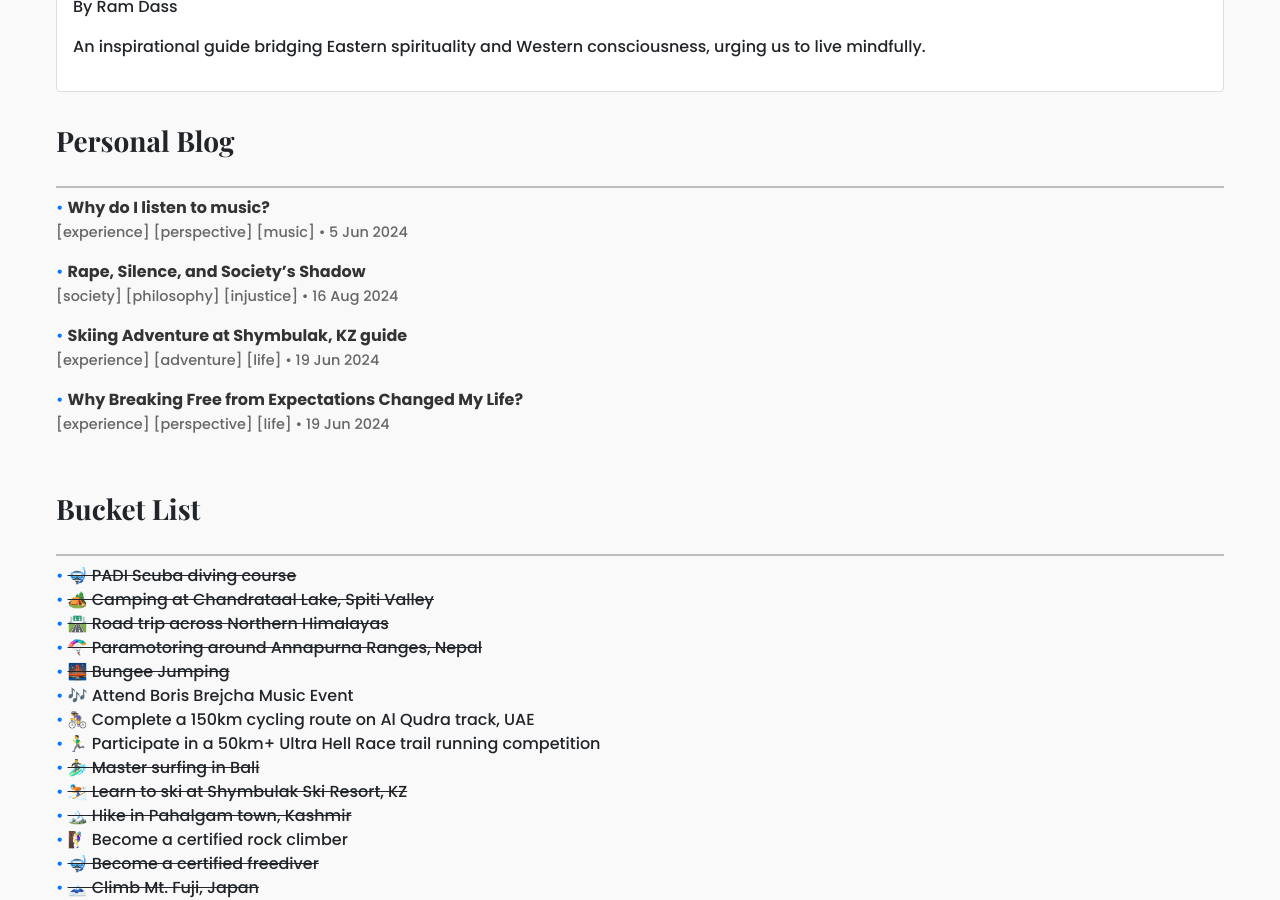
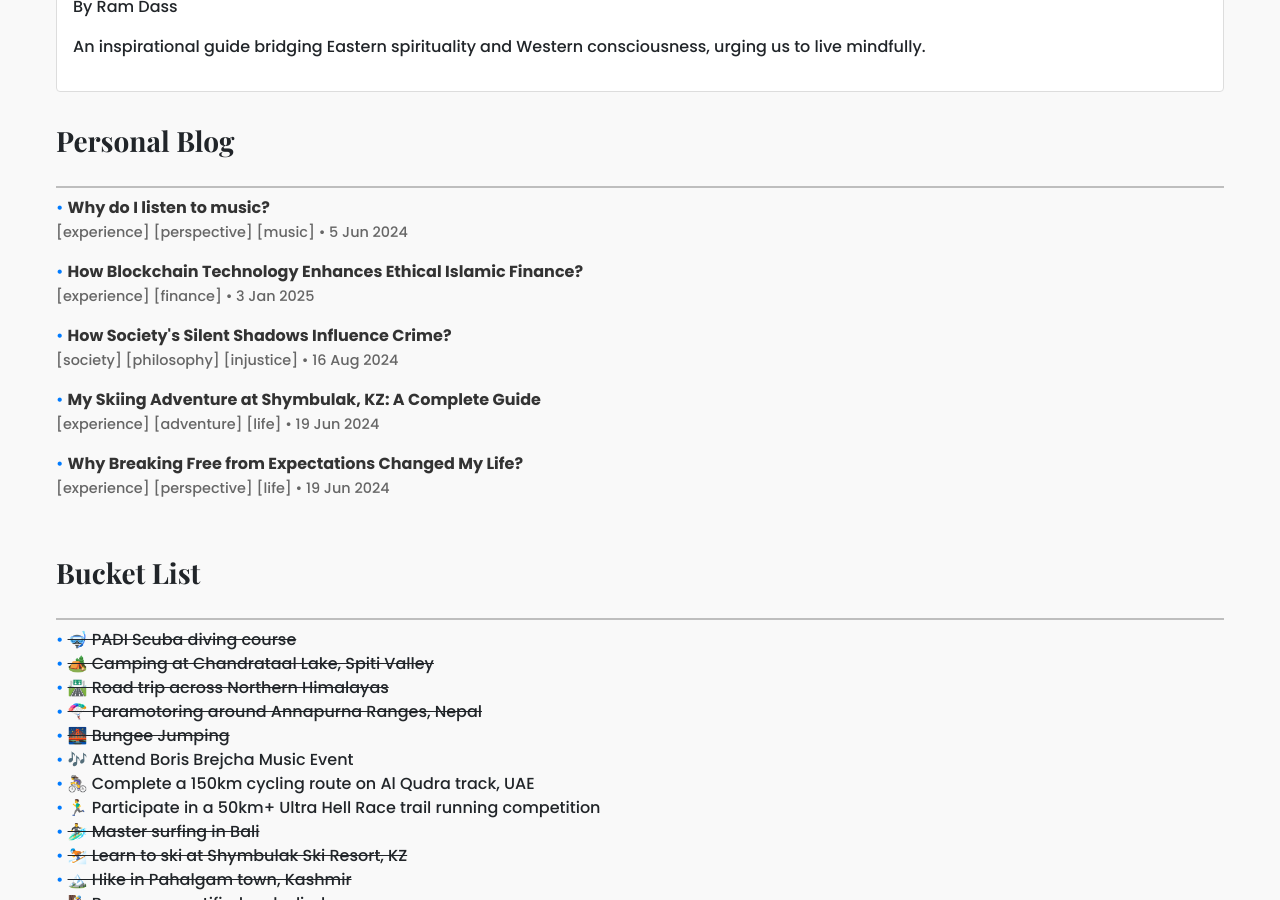
Before and after one commit to arbazkiraak/arbazkiraak.github.io, a Jekyll site: the page index.html, which Jekyll copies as it is, in a window 1280 px wide and 900 px high, scrolled down 5057 px. Built offline with Jekyll 4.4.1, drawn with Linux system fonts in a browser that asks for light colours; nearby versions of some CDN libraries; a script that is not in the unit is left out; comment, search, counter and statistics services are not loaded.

Commit message:
new article

```diff
--- a/_posts/2024/2024-05-06-music.markdown
+++ b/_posts/2024/2024-05-06-music.markdown
@@ -20,6 +20,9 @@ They argued that it wasn't real music and expressed disappointment in how Gen Z
 This event made me think more about my relationship with the type of music I’m listening to and helped me understand it more deeply.
 
 From a philosophical perspective, music is a reflection of the human condition. Nietzsche’s assertion, **“Without music, life would be a mistake”** resonates deeply with me.
+
+![Music](https://i.redd.it/zvkgb6ofldy91.jpg)
+
 
 Music, in its various forms, becomes a mirror reflecting our innermost thoughts, emotions, and existential quests.
 
--- a/index.html
+++ b/index.html
@@ -718,11 +718,24 @@
         </span>
       </li>
 
+
+      <!-- Post 4 -->
+      <li style="margin-bottom: 1rem;">
+        <a class="post-link" href="/blog/finance"
+          style="font-weight: 600; font-size: 1rem; text-decoration: none; color: #333;">
+          How Blockchain Technology Enhances Ethical Islamic Finance?
+        </a>
+        <br />
+        <span class="post-meta" style="color: #666; font-size: 0.9rem;">
+          <span>[experience]</span> <span>[finance]</span>  • 3 Jan 2025
+        </span>
+      </li>
+
     <!-- Post 1 -->
     <li style="margin-bottom: 1rem;">
       <a class="post-link" href="/blog/veil-of-silence"
         style="font-weight: 600; font-size: 1rem; text-decoration: none; color: #333;">
-        Rape, Silence, and Society’s Shadow
+        How Society's Silent Shadows Influence Crime?
       </a>
       <br />
       <span class="post-meta" style="color: #666; font-size: 0.9rem;">
@@ -734,7 +747,7 @@
     <li style="margin-bottom: 1rem;">
       <a class="post-link" href="/blog/skii"
         style="font-weight: 600; font-size: 1rem; text-decoration: none; color: #333;">
-        Skiing Adventure at Shymbulak, KZ guide
+        My Skiing Adventure at Shymbulak, KZ: A Complete Guide
       </a>
       <br />
       <span class="post-meta" style="color: #666; font-size: 0.9rem;">
```
Also changed, not shown: _posts/2024/2025-01-03-finance.markdown (added, +109 -0 lines), 5 other files.
